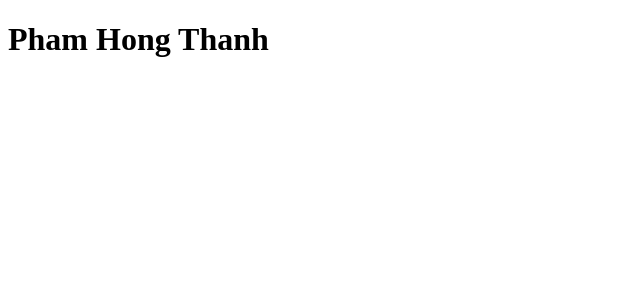
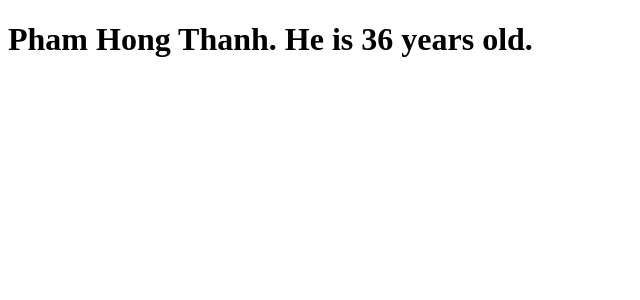
Before and after one commit to thanhpham091790/reactjs, a React (Vite) app in the folder 01-react-tutorial/my-react-app/: page / in a window 1280 px wide. Shown: the top 300 px of the page, without its empty margins (0-640 px from the left). Built offline with nearby package versions, Linux system fonts and the light colour scheme.

Commit message:
With JSX you can write expressions inside curly braces {}

```diff
--- a/01-react-tutorial/my-react-app/src/main.jsx
+++ b/01-react-tutorial/my-react-app/src/main.jsx
@@ -1,6 +1,6 @@
 
 import { createRoot } from 'react-dom/client'
 
-const myElement = <h1>Pham Hong Thanh</h1>
+const myElement = <h1>Pham Hong Thanh. He is {30 + 6} years old.</h1>
 
 createRoot(document.getElementById('root')).render(myElement);
```
